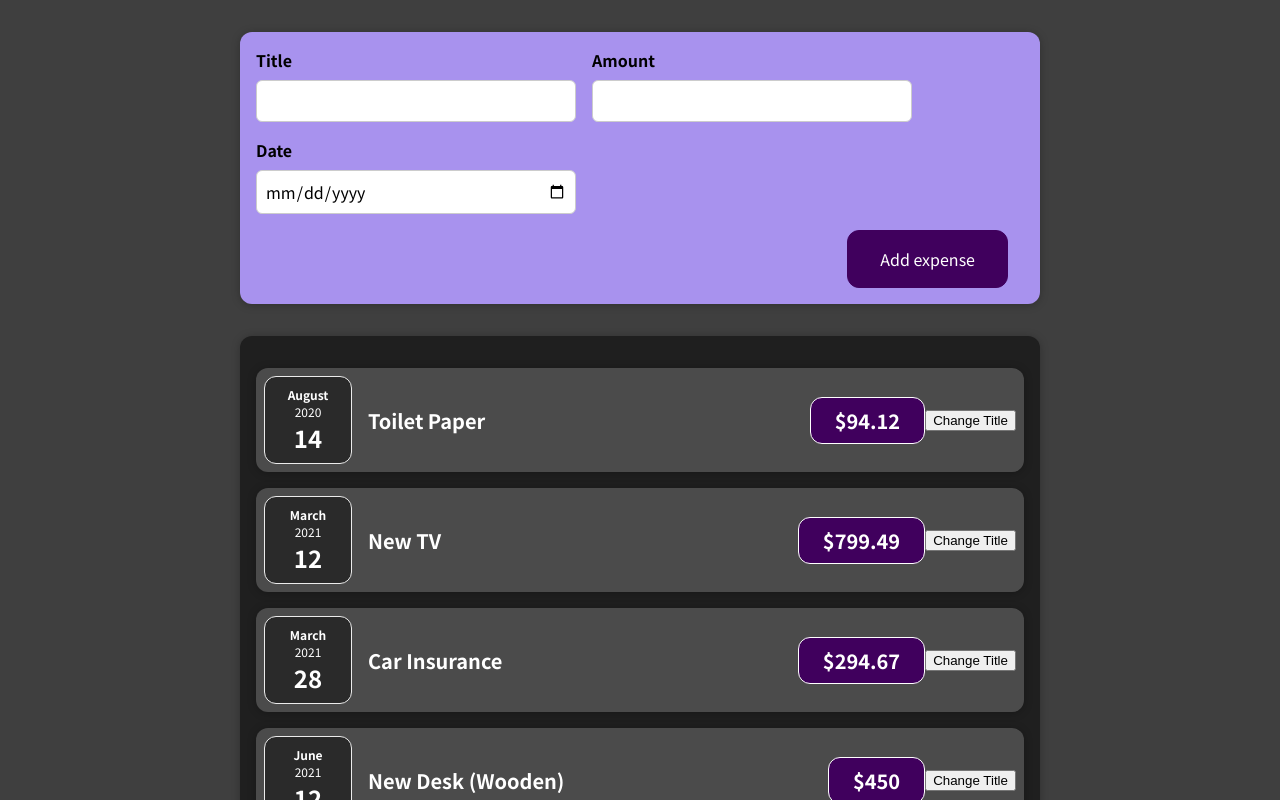
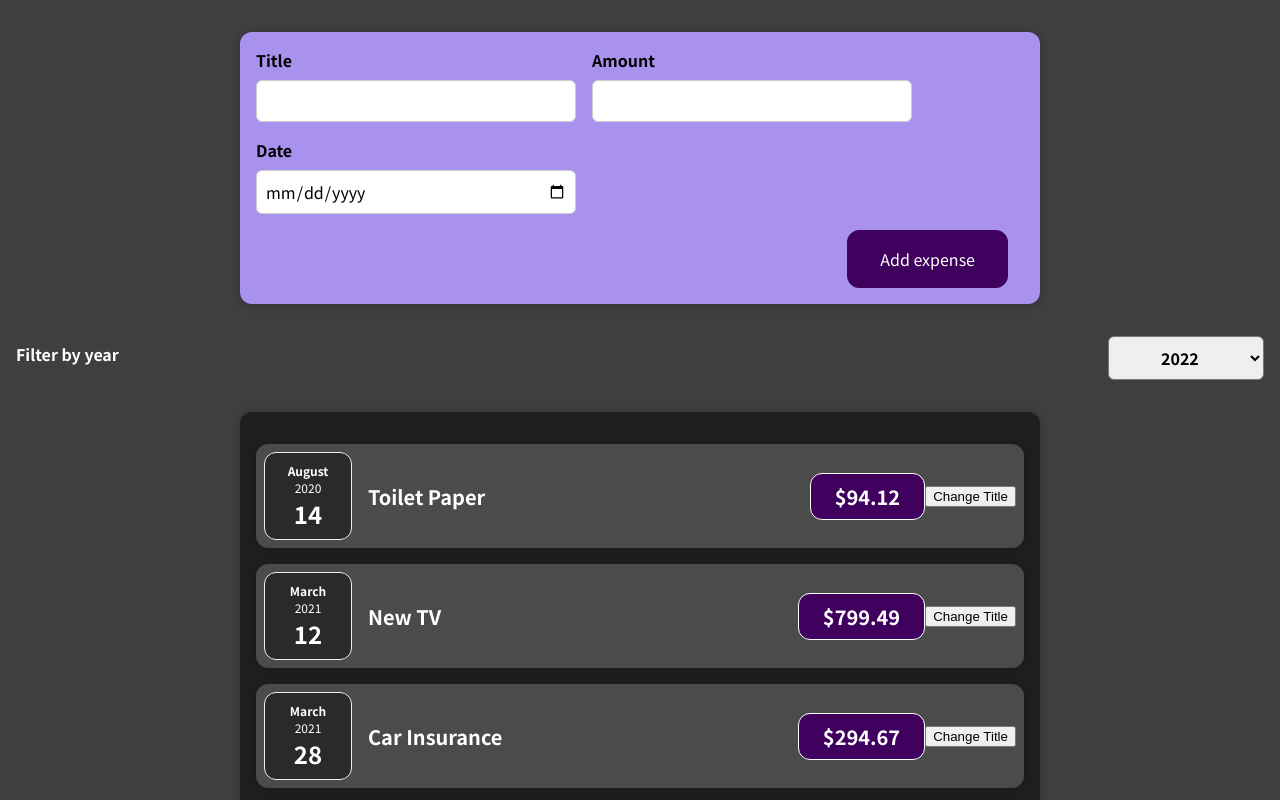
Before and after one commit to tenguterror/01-starting-setup, a React (Create React App) app: page / in a window 1280 px wide. Shown: the top 800 px of the page. Built offline with nearby package versions, Linux system fonts and the light colour scheme.

Commit message:
All content and proper imports with names

```diff
--- a/src/components/Expenses/Expenses.js
+++ b/src/components/Expenses/Expenses.js
@@ -1,10 +1,13 @@
 import React from 'react';
+import ExpensesFilter from './ExpensesFilter';
 import ExpenseItem from './ExpenseItem';
 import Card from '../UI/Card';
 import './Expenses.css';
 
 const Expenses = (props) => {
   return (
+    <div>
+        <ExpensesFilter />
       <Card className='expenses'>
         <ExpenseItem
           title={props.items[0].title}
@@ -27,6 +30,8 @@ const Expenses = (props) => {
           date={props.items[3].date}
         />
       </Card>
+    </div>
+
   );
 }
 
```
Also changed, not shown: src/components/Expenses/ExpensesFilter.css (renamed from src/components/Expenses/ExpenseFilter.css), src/components/Expenses/ExpensesFilter.js (renamed from src/components/Expenses/ExpenseFilter.js). Lines whose indentation alone changed are shown as unchanged.
